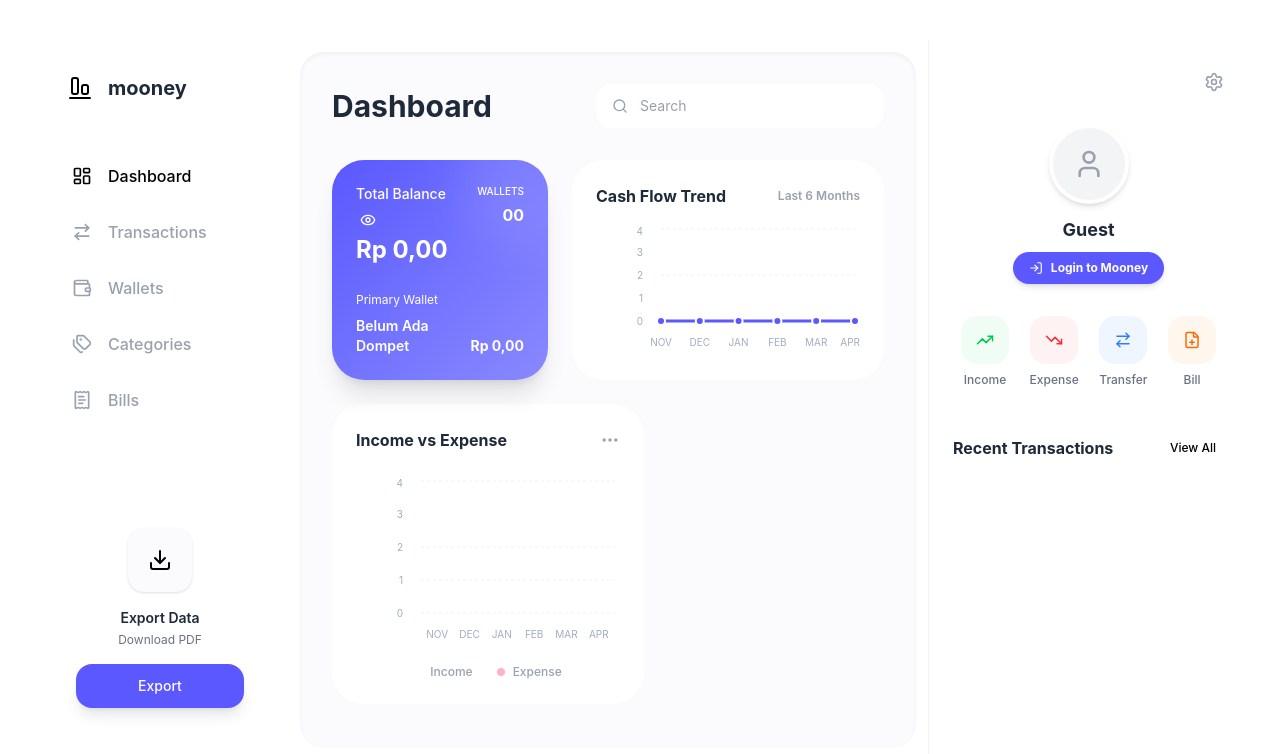
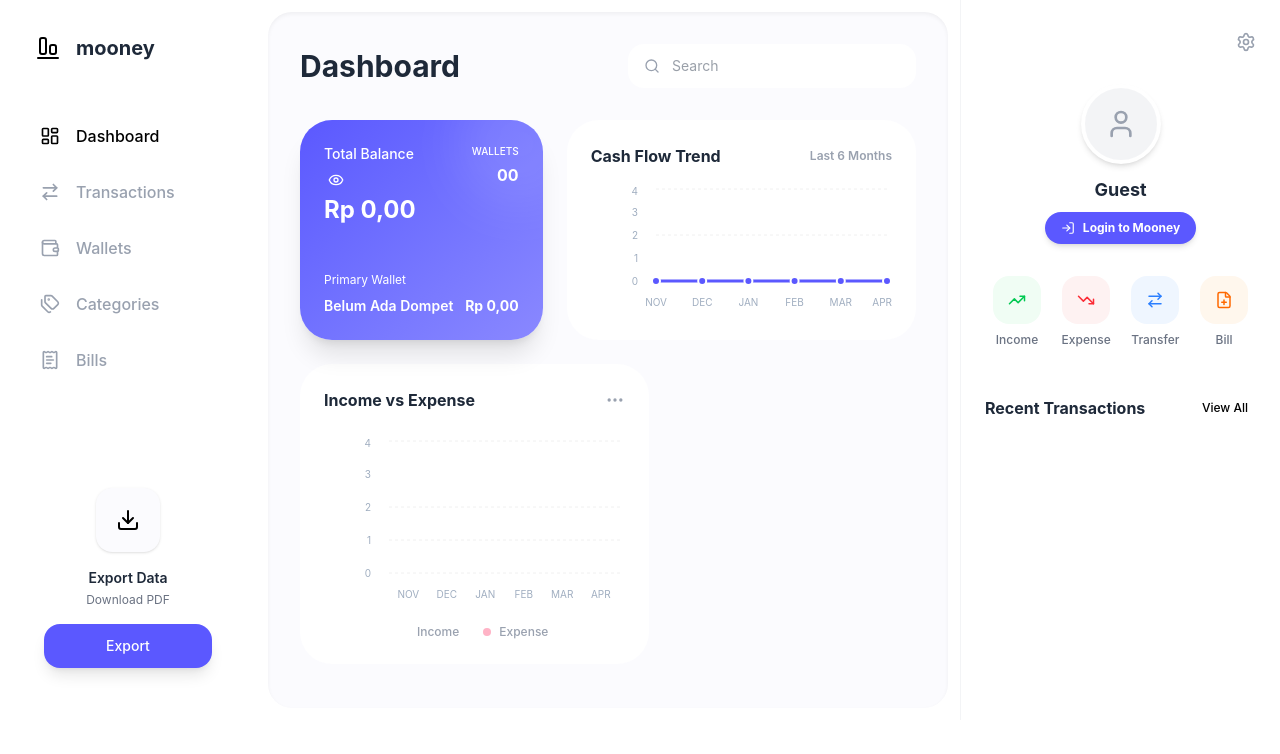
Before and after one commit to muhammaddimas452/finance-fe, a React (Vite) app: page / in a window 1280 px wide. Shown: the top 754 px of the page. Built offline with nearby package versions, Linux system fonts and the light colour scheme.

Commit message:
perubahan mainlayout

```diff
--- a/src/components/layout/MainLayout.jsx
+++ b/src/components/layout/MainLayout.jsx
@@ -35,7 +35,7 @@ function MainLayout({ children }) {
   }, [isAuthenticated, fetchInitialData, clearData]);
 
   return (
-    <div className="min-h-screen bg-background p-0 md:p-4 lg:p-8 flex items-center justify-center font-sans">
+    <div className="min-h-screen bg-white flex font-sans">
       <TransactionModal />
       <TransferModal />
       <CategoryModal />
@@ -45,7 +45,7 @@ function MainLayout({ children }) {
       <ProfileModal />
       <BillModal />
       {/* Container Aplikasi: border-radius dan height disesuaikan untuk mobile */}
-      <div className="bg-white w-full max-w-[1400px] h-screen md:h-[90vh] md:min-h-[700px] rounded-none md:rounded-[2.5rem] shadow-none md:shadow-soft flex overflow-hidden border-none md:border border-white/50 relative">
+      <div className="bg-white w-full h-screen md:h-[90vh] md:min-h-175 rounded-none md:rounded-[2.5rem] shadow-none md:shadow-soft flex overflow-hidden border-none md:border border-white/50 relative">
         {/* Mobile Header (Hanya muncul di layar kecil) */}
         <div className="md:hidden flex items-center justify-between p-6 bg-white w-full absolute top-0 z-20 shadow-sm">
           {/* Tombol Menu */}
```
